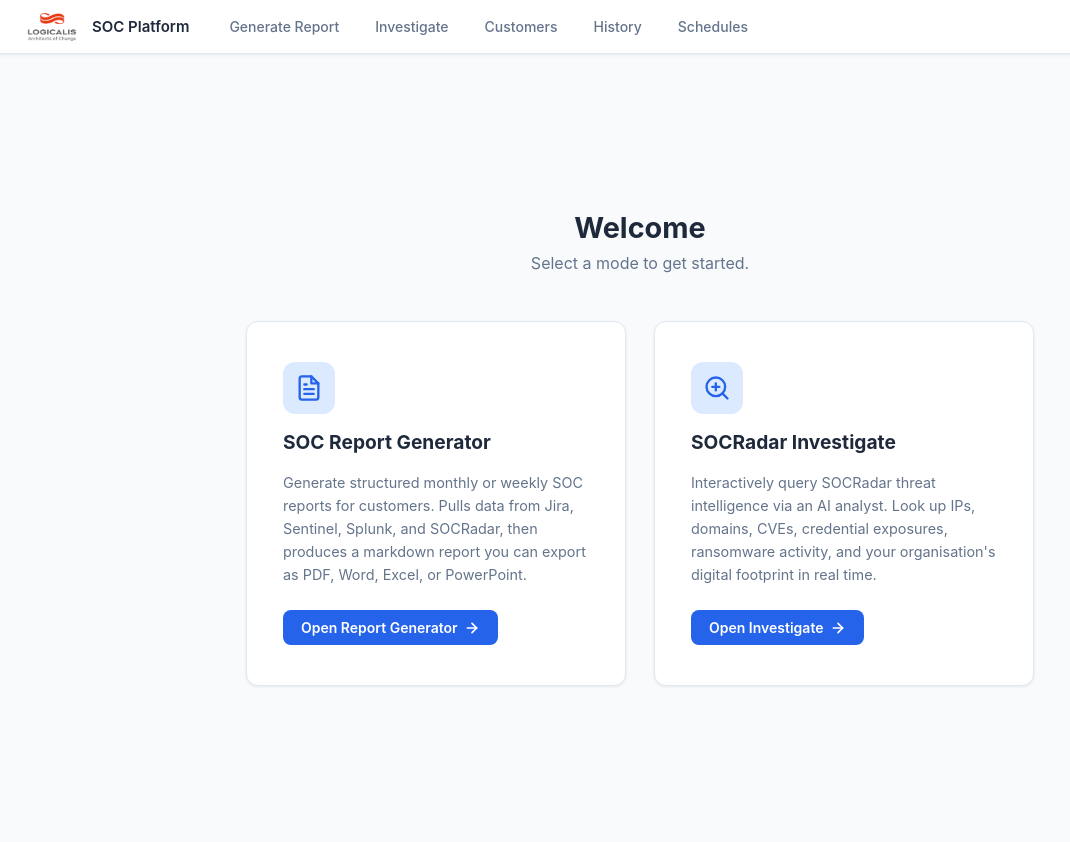
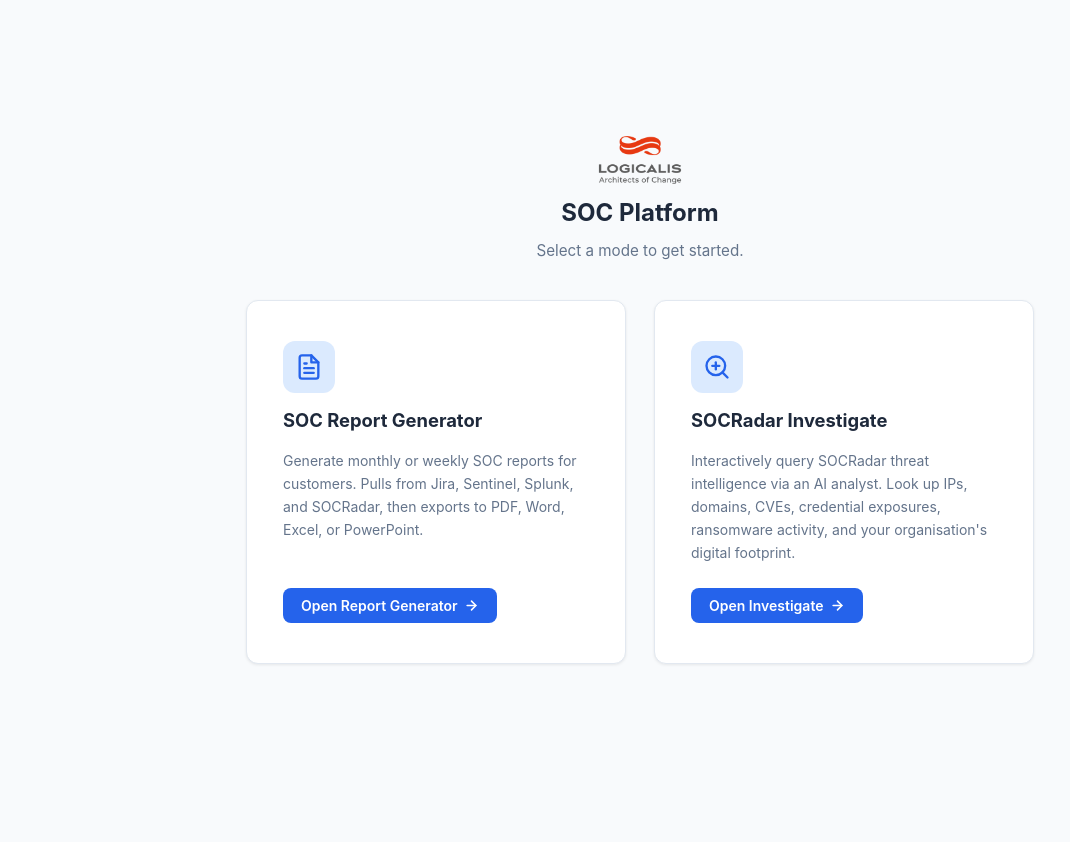
Before and after one commit to eugenechia/soc-platform, a Flask app: template templates/home.html in a window 1280 px wide. Shown: the whole page, without its empty margins (0-1070 px from the left). After the commit the page ends 664 px from the top, so only its background shows below. Run offline with Flask 3, Linux system fonts and the light colour scheme; the template is opened without the code that fills it, so the values that code supplies are empty; the visitor is signed in with stand-in values (Sample User, id 1).

Commit message:
Redesign home page: remove header nav, add logo above mode cards
Standalone template (no base.html) so the home page is a clean
full-page layout — Logicalis logo centred above the two mode cards,
with a minimal sign-out footer. No sticky header or nav tabs.

Co-Authored-By: Claude Sonnet 4.6 <noreply@anthropic.com>

```diff
--- a/templates/home.html
+++ b/templates/home.html
@@ -1,29 +1,81 @@
-{% extends "base.html" %}
-{% block title %}Logicalis SOC Platform{% endblock %}
+<!DOCTYPE html>
+<html lang="en">
+<head>
+  <meta charset="UTF-8">
+  <meta name="viewport" content="width=device-width, initial-scale=1.0">
+  <title>Logicalis SOC Platform</title>
+  <link rel="icon" type="image/x-icon" href="/static/favicon.ico">
+  <style>
+    *, *::before, *::after { box-sizing: border-box; margin: 0; padding: 0; }
 
-{% block head_extra %}
-<style>
-  .home-wrapper {
+    :root {
+      --bg-base: #F8FAFC;
+      --bg-surface: #FFFFFF;
+      --bg-raised: #F1F5F9;
+      --border: #E2E8F0;
+      --text-primary: #1E293B;
+      --text-muted: #64748B;
+      --accent: #2563EB;
+      --accent-hover: #1D4ED8;
+      --accent-light: #DBEAFE;
+      --danger: #DC2626;
+      --shadow: 0 1px 3px rgba(0,0,0,0.08);
+      --radius: 8px;
+    }
+
+    [data-theme="dark"] {
+      --bg-base: #1A1A2E;
+      --bg-surface: #25253E;
+      --bg-raised: #32324E;
+      --border: #3A3A5C;
+      --text-primary: #E8E8F0;
+      --text-muted: #9CA3C2;
+      --accent: #7C3AED;
+      --accent-hover: #6D28D9;
+      --accent-light: #2D2050;
+      --danger: #F87171;
+      --shadow: 0 1px 3px rgba(0,0,0,0.3);
+    }
+
+    body {
+      min-height: 100vh;
+      background: var(--bg-base);
+      font-family: -apple-system, BlinkMacSystemFont, 'Segoe UI', system-ui, sans-serif;
+      font-size: 15px;
+      color: var(--text-primary);
       display: flex;
       flex-direction: column;
       align-items: center;
       justify-content: center;
-    min-height: calc(100vh - 60px);
       padding: 40px 24px;
     }
 
-  .home-greeting {
-    text-align: center;
-    margin-bottom: 48px;
+    .home-inner {
+      display: flex;
+      flex-direction: column;
+      align-items: center;
+      gap: 40px;
+      width: 100%;
+      max-width: 860px;
     }
-  .home-greeting h1 {
-    font-size: 1.8rem;
+
+    .logo-area {
+      display: flex;
+      flex-direction: column;
+      align-items: center;
+      gap: 14px;
+    }
+    .logo-area img {
+      height: 48px;
+    }
+    [data-theme="dark"] .logo-area img { filter: brightness(0) invert(1); }
+    .logo-area h1 {
+      font-size: 1.5rem;
       font-weight: 700;
       color: var(--text-primary);
-    margin-bottom: 8px;
     }
-  .home-greeting p {
-    font-size: 1rem;
+    .logo-area p {
+      font-size: 0.95rem;
       color: var(--text-muted);
     }
 
@@ -32,7 +84,6 @@
       gap: 28px;
       flex-wrap: wrap;
       justify-content: center;
-    max-width: 860px;
       width: 100%;
     }
 
@@ -52,7 +103,6 @@
       color: inherit;
       box-shadow: var(--shadow);
       transition: border-color 0.18s, box-shadow 0.18s, transform 0.18s;
-    cursor: pointer;
     }
     .mode-card:hover {
       border-color: var(--accent);
@@ -70,21 +120,20 @@
       display: flex;
       align-items: center;
       justify-content: center;
-    font-size: 26px;
       background: var(--accent-light);
     }
 
     .card-title {
-    font-size: 1.2rem;
+      font-size: 1.15rem;
       font-weight: 700;
       color: var(--text-primary);
       line-height: 1.3;
     }
 
     .card-desc {
-    font-size: 0.9rem;
+      font-size: 0.875rem;
       color: var(--text-muted);
-    line-height: 1.6;
+      line-height: 1.65;
       flex: 1;
     }
 
@@ -105,22 +154,39 @@
       background: var(--accent-hover);
     }
     .card-cta svg {
-    width: 16px;
-    height: 16px;
+      width: 15px;
+      height: 15px;
       stroke: currentColor;
       fill: none;
       stroke-width: 2.5;
       stroke-linecap: round;
       stroke-linejoin: round;
     }
+
+    .user-footer {
+      font-size: 0.8rem;
+      color: var(--text-muted);
+      display: flex;
+      align-items: center;
+      gap: 12px;
+    }
+    .logout-link {
+      color: var(--text-muted);
+      text-decoration: none;
+      border-bottom: 1px solid var(--border);
+      padding-bottom: 1px;
+      transition: color 0.15s;
+    }
+    .logout-link:hover { color: var(--danger); }
   </style>
-{% endblock %}
+</head>
+<body>
+  <div class="home-inner">
 
-{% block content %}
-<div class="home-wrapper">
-  <div class="home-greeting">
-    <h1>Welcome{% if user and user.name %}, {{ user.name.split()[0] }}{% endif %}</h1>
-    <p>Select a mode to get started.</p>
+    <div class="logo-area">
+      <img src="/static/Logo.webp" alt="Logicalis">
+      <h1>SOC Platform</h1>
+      <p>Select a mode to get started{% if user and user.name %}, {{ user.name.split()[0] }}{% endif %}.</p>
     </div>
 
     <div class="mode-cards">
@@ -136,7 +202,7 @@
         </div>
         <div class="card-title">SOC Report Generator</div>
         <div class="card-desc">
-        Generate structured monthly or weekly SOC reports for customers. Pulls data from Jira, Sentinel, Splunk, and SOCRadar, then produces a markdown report you can export as PDF, Word, Excel, or PowerPoint.
+          Generate monthly or weekly SOC reports for customers. Pulls from Jira, Sentinel, Splunk, and SOCRadar, then exports to PDF, Word, Excel, or PowerPoint.
         </div>
         <span class="card-cta">
           Open Report Generator
@@ -155,7 +221,7 @@
         </div>
         <div class="card-title">SOCRadar Investigate</div>
         <div class="card-desc">
-        Interactively query SOCRadar threat intelligence via an AI analyst. Look up IPs, domains, CVEs, credential exposures, ransomware activity, and your organisation's digital footprint in real time.
+          Interactively query SOCRadar threat intelligence via an AI analyst. Look up IPs, domains, CVEs, credential exposures, ransomware activity, and your organisation's digital footprint.
         </div>
         <span class="card-cta">
           Open Investigate
@@ -163,5 +229,14 @@
         </span>
       </a>
     </div>
+
+    {% if user %}
+    <div class="user-footer">
+      <span>Signed in as {{ user.email }}</span>
+      <a href="/auth/logout" class="logout-link">Sign out</a>
     </div>
-{% endblock %}
+    {% endif %}
+
+  </div>
+</body>
+</html>
```
Lines whose indentation alone changed are shown as unchanged.
